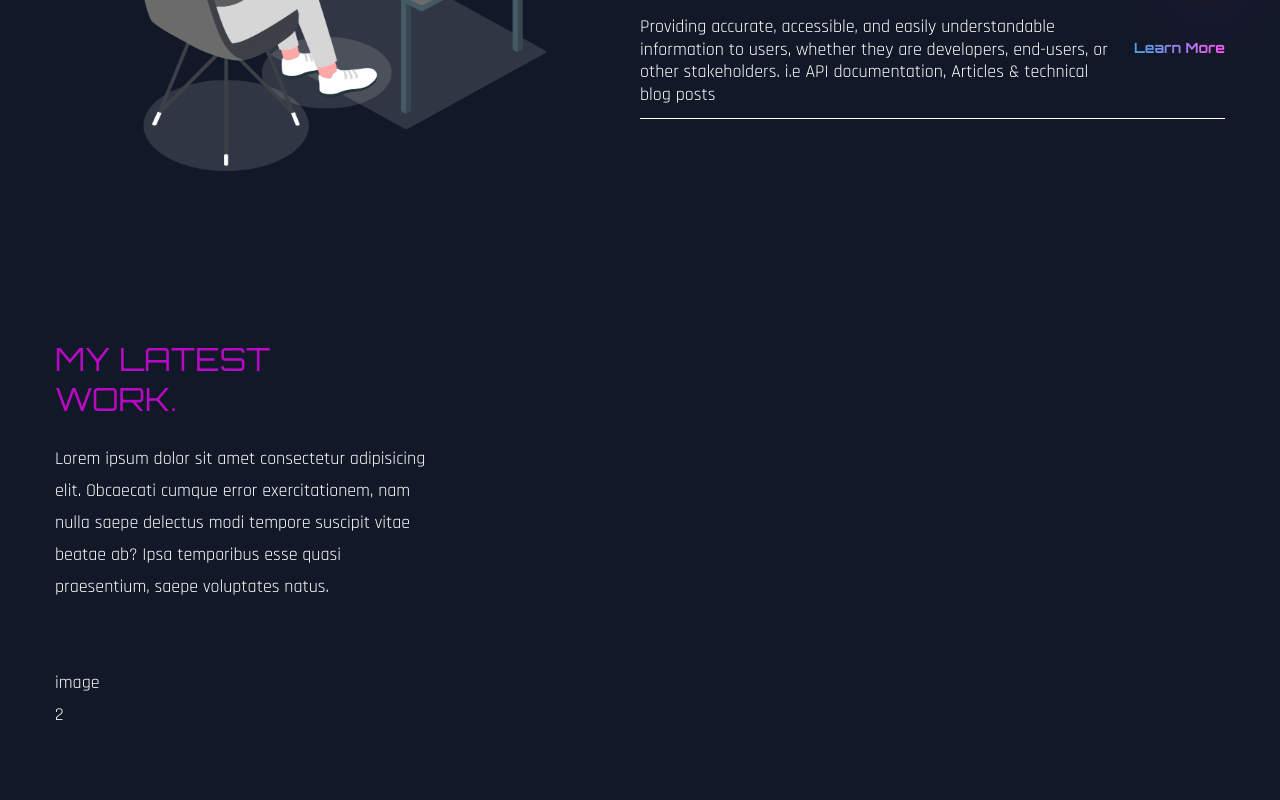
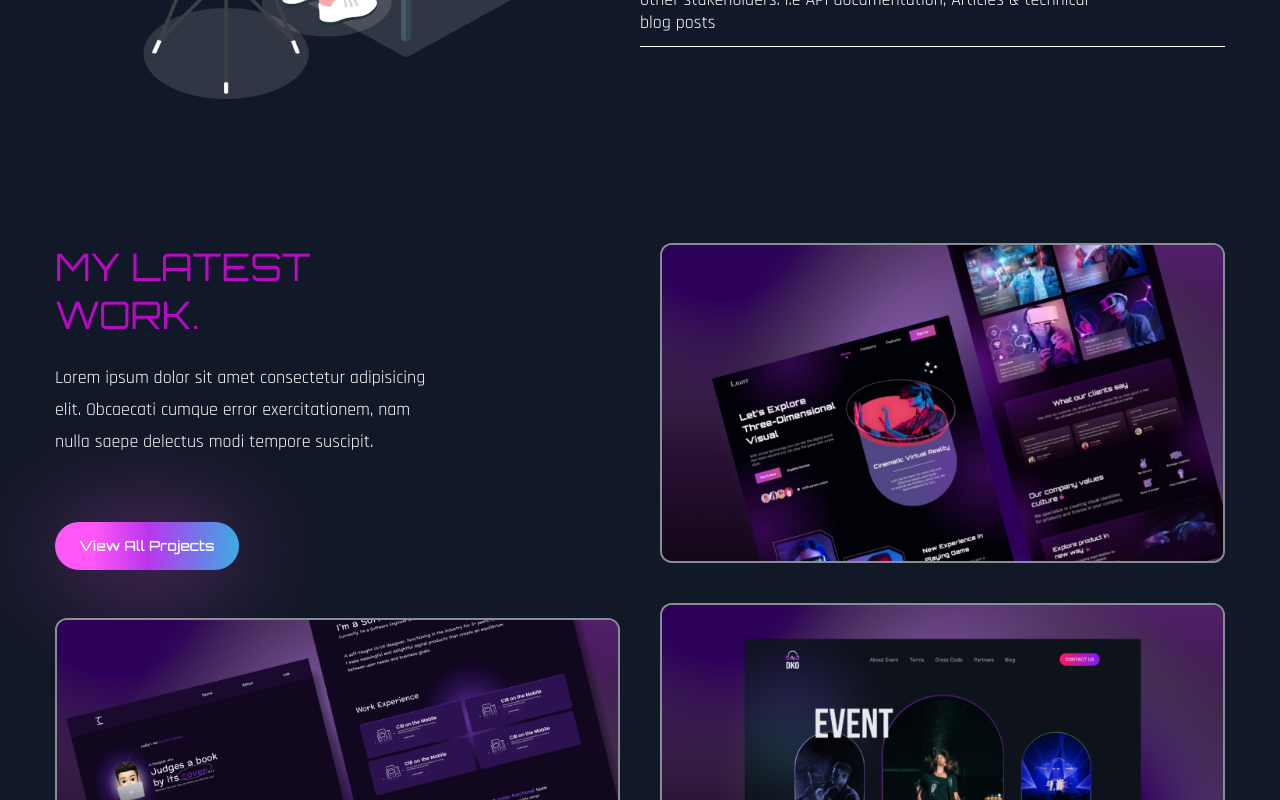
Before and after one commit to Andreyhuey/portfolio, a Next.js app: page / in a window 1280 px wide. Shown: the part 2000-2800 px from the top of the page. Built offline with nearby package versions, Linux system fonts and the light colour scheme; a web font is replaced by a local one.

Commit message:
work component completed

```diff
--- a/src/components/About.jsx
+++ b/src/components/About.jsx
@@ -17,7 +17,7 @@ export default function About() {
 
   return (
     <section className="section" id="about">
-      <div className="container mx-auto">
+      <div className="sm:container mx-auto">
         <div>
           <div className="flex flex-col xs:flex xs:items-center xs:justify-center lg:flex-row lg:items-center lg:gap-x-20 lg:gap-y-0">
             {/* img */}
--- a/src/components/Banner.jsx
+++ b/src/components/Banner.jsx
@@ -16,7 +16,7 @@ export default function Banner() {
       "
       id="home"
     >
-      <div className="container mx-auto">
+      <div className="sm:container mx-auto">
         <div className="flex flex-col gap-y-8 lg:flex-row lg:items-center lg:gap-x-12">
           {/* text */}
           <div className="flex-1 text-center font-secondary lg:text-left">
--- a/src/components/Header.jsx
+++ b/src/components/Header.jsx
@@ -6,7 +6,7 @@ import Logo from "../assets/logo.svg";
 export default function Header() {
   return (
     <header className="py-8">
-      <div className="container mx-auto">
+      <div className="sm:container mx-auto">
         <div className="flex justify-between items-center">
           {/* logo */}
           <a href="#">
--- a/src/components/Nav.jsx
+++ b/src/components/Nav.jsx
@@ -10,7 +10,7 @@ export default function Nav() {
   return (
     <div>
       <nav className="fixed bottom-2 lg:bottom-8 w-full overflow-hidden">
-        <div className="container mx-auto">
+        <div className="md:sm:container mx-auto">
           {/* nav inner */}
           <div className="w-full bg-black/30 h-[96px] backdrop-blur-2xl rounded-full max-w-[460px] mx-auto px-5 flex justify-between items-center text-2xl text-white/50">
             <Link
--- a/src/components/Services.jsx
+++ b/src/components/Services.jsx
@@ -42,11 +42,11 @@ const services = [
 export default function Services() {
   return (
     <section className="section" id="services">
-      <div className="container mx-auto">
+      <div className="sm:container mx-auto">
         <div className="flex flex-col lg:flex-row h-auto">
           {/* text & image*/}
           <motion.div
-            variants={fadeIn("right", 0.5)}
+            variants={fadeIn("right", 0.4)}
             initial="hidden"
             whileInView={"show"}
             viewport={{ once: false, amount: 0.3 }}
@@ -64,7 +64,7 @@ export default function Services() {
           </motion.div>
           {/* services */}
           <motion.div
-            variants={fadeIn("left", 0.5)}
+            variants={fadeIn("left", 0.4)}
             initial="hidden"
             whileInView={"show"}
             viewport={{ once: false, amount: 0.3 }}
--- a/src/components/Work.jsx
+++ b/src/components/Work.jsx
@@ -7,27 +7,100 @@ import { fadeIn } from "../variants";
 import Img1 from "../assets/portfolio-img1.png";
 import Img2 from "../assets/portfolio-img2.png";
 import Img3 from "../assets/portfolio-img3.png";
+import Image from "next/image";
 
 export default function Work() {
   return (
     <section className="section" id="work">
-      <div className="container mx-auto">
-        <div>
+      <div className="sm:container mx-auto">
+        <div className="flex flex-col lg:flex-row gap-x-10">
+          <motion.div
+            variants={fadeIn("right", 0.5)}
+            initial="hidden"
+            whileInView={"show"}
+            viewport={{ once: false, amount: 0.3 }}
+            className="flex-1 flex flex-col gap-y-12 mb-10 lg:mb-0"
+          >
             {/* text */}
             <div>
-            <h2 className="h2 leading-tight text-accent">
+              <h2 className="h1 leading-tight text-accent">
                 My Latest <br /> Work.
               </h2>
               <p className="max-w-sm mb-16">
-              Lorem ipsum dolor sit amet consectetur adipisicing elit. Obcaecati
-              cumque error exercitationem, nam nulla saepe delectus modi tempore
-              suscipit vitae beatae ab? Ipsa temporibus esse quasi praesentium,
-              saepe voluptates natus.
+                Lorem ipsum dolor sit amet consectetur adipisicing elit.
+                Obcaecati cumque error exercitationem, nam nulla saepe delectus
+                modi tempore suscipit.
               </p>
+              <button className="btn btn-sm">View All Projects</button>
             </div>
             {/* image */}
-          <div>image</div>
-          <div>2</div>
+            <div className="group relative overflow-hidden border-2 border-white/50 rounded-xl">
+              {/* overlay */}
+              <div className="group-hover:bg-black/70 w-full h-full absolute z-40 transition-all duration-300"></div>
+              {/* img */}
+              <Image
+                src={Img1}
+                alt=""
+                className="group-hover:scale-125 transition-all duration-500"
+              />
+              {/* pretitle */}
+              <div className="absolute -bottom-full left-12 group-hover:bottom-24 transition-all duration-500 z-50">
+                <span className="text-gradient">API Integration</span>
+              </div>
+              {/* title */}
+              <div className="absolute -bottom-full left-12 group-hover:bottom-14 transition-all duration-700 z-50">
+                <span className="text-3xl text-white font-bold">
+                  Marvel Library
+                </span>
+              </div>
+            </div>
+          </motion.div>
+          <motion.div
+            variants={fadeIn("left", 0.5)}
+            initial="hidden"
+            whileInView={"show"}
+            viewport={{ once: false, amount: 0.3 }}
+            className="flex-1 flex flex-col gap-y-10"
+          >
+            {/* image */}
+            <div className="group relative overflow-hidden border-2 border-white/50 rounded-xl">
+              {/* overlay */}
+              <div className="group-hover:bg-black/70 w-full h-full absolute z-40 transition-all duration-300"></div>
+              {/* img */}
+              <Image
+                src={Img2}
+                alt=""
+                className="group-hover:scale-125 transition-all duration-500"
+              />
+              {/* pretitle */}
+              <div className="absolute -bottom-full left-12 group-hover:bottom-24 transition-all duration-500 z-50">
+                <span className="text-gradient">Design To Code</span>
+              </div>
+              {/* title */}
+              <div className="absolute -bottom-full left-12 group-hover:bottom-14 transition-all duration-700 z-50">
+                <span className="text-3xl text-white font-bold">Anon</span>
+              </div>
+            </div>
+            {/* image */}
+            <div className="group relative overflow-hidden border-2 border-white/50 rounded-xl">
+              {/* overlay */}
+              <div className="group-hover:bg-black/70 w-full h-full absolute z-40 transition-all duration-300"></div>
+              {/* img */}
+              <Image
+                src={Img3}
+                alt=""
+                className="group-hover:scale-125 transition-all duration-500"
+              />
+              {/* pretitle */}
+              <div className="absolute -bottom-full left-12 group-hover:bottom-24 transition-all duration-500 z-50">
+                <span className="text-gradient">State Management</span>
+              </div>
+              {/* title */}
+              <div className="absolute -bottom-full left-12 group-hover:bottom-14 transition-all duration-700 z-50">
+                <span className="text-3xl text-white font-bold">Star Wars</span>
+              </div>
+            </div>
+          </motion.div>
         </div>
       </div>
     </section>
--- a/src/pages/index.js
+++ b/src/pages/index.js
@@ -16,7 +16,7 @@ export default function Home() {
         href="https://fonts.googleapis.com/css2?family=Aldrich&family=Orbitron:wght@400;500;600;700;800;900&family=Rajdhani:wght@300;400;500;600;700&display=swap"
         rel="stylesheet"
       />
-      <div className=" bg-gray-900 text-white overflow-hidden">
+      <div className=" bg-gray-900 text-white overflow-hidden xs:px-2">
         <Nav />
         <Header />
         <Banner />
--- a/src/styles/globals.css
+++ b/src/styles/globals.css
@@ -69,6 +69,6 @@
     @apply bg-gradient-to-r text-transparent bg-clip-text from-[#42A6E3] to-[#FF56F6] font-bold font-primary hover:from-[#FF56F6] hover:to-[#42A6E3];
   }
   .section {
-    @apply py-12 my-6 flex items-center;
+    @apply py-12 flex items-center;
   }
 }
```
Lines whose indentation alone changed are shown as unchanged.
